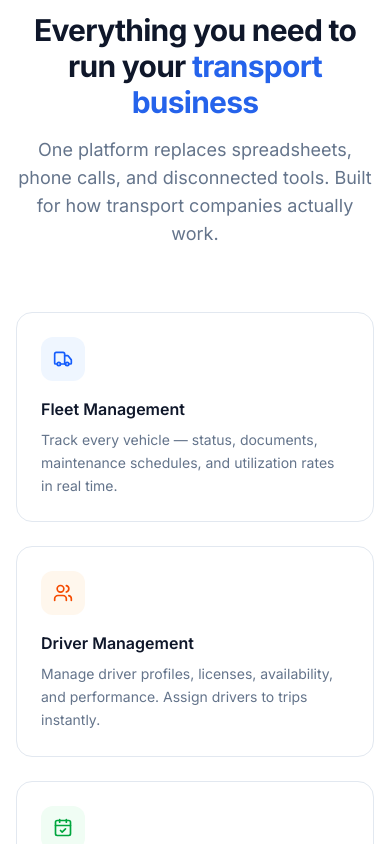
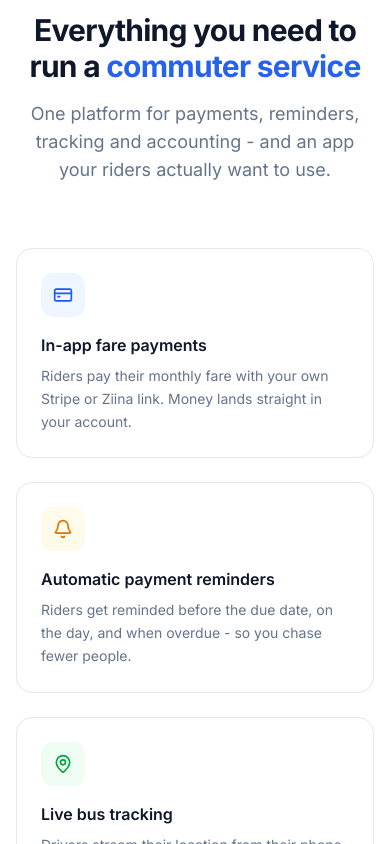
Before and after one commit to kudzaimoyo18-cloud/transitflow, a Next.js app: page / in a window 390 px wide. Shown: the part 1120-1964 px from the top of the page. Built offline with nearby package versions, Linux system fonts and the light colour scheme.

Commit message:
fix(landing): actually apply commuter copy to Features/HowItWorks/Pricing/CTA/Footer (prior batch write failed)

```diff
--- a/src/components/landing/Features.tsx
+++ b/src/components/landing/Features.tsx
@@ -1,74 +1,17 @@
 "use client";
 
-import {
-  Truck,
-  Users,
-  CalendarCheck,
-  Route,
-  CreditCard,
-  Gavel,
-  BarChart3,
-  Gift,
-} from "lucide-react";
+import { Bus, CreditCard, Bell, MapPin, Receipt, Megaphone, Users, BarChart3 } from "lucide-react";
 import { motion } from "framer-motion";
 
 const features = [
-  {
-    icon: Truck,
-    title: "Fleet Management",
-    description:
-      "Track every vehicle — status, documents, maintenance schedules, and utilization rates in real time.",
-    color: "bg-blue-50 text-blue-600",
-  },
-  {
-    icon: Users,
-    title: "Driver Management",
-    description:
-      "Manage driver profiles, licenses, availability, and performance. Assign drivers to trips instantly.",
-    color: "bg-orange-50 text-orange-600",
-  },
-  {
-    icon: CalendarCheck,
-    title: "Smart Bookings",
-    description:
-      "Create and manage transport bookings with automated vehicle and driver assignment workflows.",
-    color: "bg-green-50 text-green-600",
-  },
-  {
-    icon: Route,
-    title: "Trip Tracking",
-    description:
-      "End-to-end trip visibility with status updates, ETAs, route optimization, and proof of delivery.",
-    color: "bg-purple-50 text-purple-600",
-  },
-  {
-    icon: CreditCard,
-    title: "Payments & Invoicing",
-    description:
-      "Generate invoices, track payments, manage settlements, and reconcile accounts effortlessly.",
-    color: "bg-cyan-50 text-cyan-600",
-  },
-  {
-    icon: Gavel,
-    title: "Load Board & Bidding",
-    description:
-      "Shippers post loads, transporters bid competitively. Commission agents broker deals and earn.",
-    color: "bg-amber-50 text-amber-600",
-  },
-  {
-    icon: BarChart3,
-    title: "Analytics & Reports",
-    description:
-      "Revenue dashboards, fleet utilization, driver performance, and trip analytics at a glance.",
-    color: "bg-rose-50 text-rose-600",
-  },
-  {
-    icon: Gift,
-    title: "Referral Program",
-    description:
-      "Grow your network with built-in referral tracking, unique codes, and automated commission payouts.",
-    color: "bg-indigo-50 text-indigo-600",
-  },
+  { icon: CreditCard, title: "In-app fare payments", description: "Riders pay their monthly fare with your own Stripe or Ziina link. Money lands straight in your account.", color: "bg-blue-50 text-blue-600" },
+  { icon: Bell, title: "Automatic payment reminders", description: "Riders get reminded before the due date, on the day, and when overdue - so you chase fewer people.", color: "bg-amber-50 text-amber-600" },
+  { icon: MapPin, title: "Live bus tracking", description: "Drivers stream their location from their phone. Riders watch the bus approach their stop in real time.", color: "bg-green-50 text-green-600" },
+  { icon: Megaphone, title: "Pickup & route updates", description: "Tap departed or arrived and every rider on the route is notified instantly. Post route changes in seconds.", color: "bg-purple-50 text-purple-600" },
+  { icon: Users, title: "Rider directory", description: "See everyone on each route - who paid, who is overdue, their pickup stop and where they live.", color: "bg-cyan-50 text-cyan-600" },
+  { icon: Receipt, title: "Cost tracking & accounting", description: "Log fuel, maintenance and other costs per bus. Know your real profit on every route, every month.", color: "bg-rose-50 text-rose-600" },
+  { icon: BarChart3, title: "Revenue dashboard", description: "Collected this month, recurring revenue, overdue riders and profit - the numbers that matter, at a glance.", color: "bg-indigo-50 text-indigo-600" },
+  { icon: Bus, title: "Your buses, your way", description: "Name each bus how your company does - Bus 28, VIP Coach - and assign it to routes and drivers.", color: "bg-orange-50 text-orange-600" },
 ];
 
 export function Features() {
@@ -77,34 +20,22 @@ export function Features() {
       <div className="max-w-7xl mx-auto px-4 sm:px-6 lg:px-8">
         <div className="text-center max-w-2xl mx-auto mb-16">
           <h2 className="text-3xl sm:text-4xl font-bold tracking-tight mb-4">
-            Everything you need to run your{" "}
-            <span className="text-primary">transport business</span>
+            Everything you need to run a <span className="text-primary">commuter service</span>
           </h2>
           <p className="text-lg text-muted">
-            One platform replaces spreadsheets, phone calls, and disconnected tools.
-            Built for how transport companies actually work.
+            One platform for payments, reminders, tracking and accounting - and an app your riders actually want to use.
           </p>
         </div>
-
         <div className="grid sm:grid-cols-2 lg:grid-cols-4 gap-6">
           {features.map((feature, i) => (
-            <motion.div
-              key={feature.title}
-              initial={{ opacity: 0, y: 20 }}
-              whileInView={{ opacity: 1, y: 0 }}
-              viewport={{ once: true }}
-              transition={{ duration: 0.4, delay: i * 0.08 }}
-              className="group p-6 rounded-2xl border border-border bg-white hover:shadow-lg hover:shadow-primary/5 transition-all hover:-translate-y-1"
-            >
-              <div
-                className={`w-11 h-11 rounded-xl flex items-center justify-center mb-4 ${feature.color}`}
-              >
+            <motion.div key={feature.title}
+              initial={{ opacity: 0, y: 20 }} whileInView={{ opacity: 1, y: 0 }} viewport={{ once: true }} transition={{ duration: 0.4, delay: i * 0.08 }}
+              className="group p-6 rounded-2xl border border-border bg-white hover:shadow-lg hover:shadow-primary/5 transition-all hover:-translate-y-1">
+              <div className={`w-11 h-11 rounded-xl flex items-center justify-center mb-4 ${feature.color}`}>
                 <feature.icon className="w-5 h-5" />
               </div>
               <h3 className="font-semibold mb-2">{feature.title}</h3>
-              <p className="text-sm text-muted leading-relaxed">
-                {feature.description}
-              </p>
+              <p className="text-sm text-muted leading-relaxed">{feature.description}</p>
             </motion.div>
           ))}
         </div>
--- a/src/components/landing/HowItWorks.tsx
+++ b/src/components/landing/HowItWorks.tsx
@@ -6,27 +6,24 @@ import { motion } from "framer-motion";
 const steps = [
   {
     step: "01",
-    title: "Register your fleet",
-    description:
-      "Add your vehicles, drivers, and company details. Set up your organization in minutes.",
-    image: "https://images.unsplash.com/photo-1586528116311-ad8dd3c8310d?w=600&q=80",
-    alt: "White cargo truck on road",
+    title: "Set up your routes & buses",
+    description: "Add your buses, draw your routes and stops, set the monthly fare, and invite your drivers. Takes minutes, no training needed.",
+    image: "https://images.unsplash.com/photo-1556122071-e404eaedb77f?w=600&q=80",
+    alt: "Buses parked at depot",
   },
   {
     step: "02",
-    title: "Manage bookings & trips",
-    description:
-      "Create bookings, assign drivers and vehicles, track trips end-to-end with live status updates.",
-    image: "https://images.unsplash.com/photo-1519003722824-194d4455a60c?w=600&q=80",
-    alt: "Logistics dashboard on laptop",
+    title: "Riders join and pay",
+    description: "Share one invite code. Riders install the app, pick their route and stop, and pay their monthly fare with card or Ziina. You confirm and they are active.",
+    image: "https://images.unsplash.com/photo-1512941937669-90a1b58e7e9c?w=600&q=80",
+    alt: "Commuter using phone",
   },
   {
     step: "03",
-    title: "Get paid, grow revenue",
-    description:
-      "Automated invoicing, payment tracking, and analytics to maximize fleet utilization and profit.",
-    image: "https://images.unsplash.com/photo-1554260570-e9689a3418b8?w=600&q=80",
-    alt: "Trucks at loading dock",
+    title: "Drive, track and get paid",
+    description: "Drivers stream the bus live and tap stop updates. Riders watch it arrive. You see who paid, who is overdue, and your profit on every route.",
+    image: "https://images.unsplash.com/photo-1570125909232-eb263c188f7e?w=600&q=80",
+    alt: "City bus on route",
   },
 ];
 
@@ -38,42 +35,21 @@ export function HowItWorks() {
           <h2 className="text-3xl sm:text-4xl font-bold tracking-tight mb-4">
             Up and running in <span className="text-primary">three steps</span>
           </h2>
-          <p className="text-lg text-muted">
-            No complicated setup. No training needed. Start managing your transport
-            operations today.
-          </p>
+          <p className="text-lg text-muted">From spreadsheets and cash to a paid, tracked, modern service - in an afternoon.</p>
         </div>
-
         <div className="space-y-16 lg:space-y-24">
           {steps.map((step, i) => (
-            <motion.div
-              key={step.step}
-              initial={{ opacity: 0, y: 30 }}
-              whileInView={{ opacity: 1, y: 0 }}
-              viewport={{ once: true }}
-              transition={{ duration: 0.5 }}
-              className={`grid lg:grid-cols-2 gap-10 items-center ${
-                i % 2 === 1 ? "lg:direction-rtl" : ""
-              }`}
-            >
+            <motion.div key={step.step}
+              initial={{ opacity: 0, y: 30 }} whileInView={{ opacity: 1, y: 0 }} viewport={{ once: true }} transition={{ duration: 0.5 }}
+              className="grid lg:grid-cols-2 gap-10 items-center">
               <div className={i % 2 === 1 ? "lg:order-2" : ""}>
-                <div className="text-5xl font-black text-primary/10 mb-4">
-                  {step.step}
-                </div>
+                <div className="text-5xl font-black text-primary/10 mb-4">{step.step}</div>
                 <h3 className="text-2xl font-bold mb-3">{step.title}</h3>
-                <p className="text-muted leading-relaxed max-w-md">
-                  {step.description}
-                </p>
+                <p className="text-muted leading-relaxed max-w-md">{step.description}</p>
               </div>
               <div className={i % 2 === 1 ? "lg:order-1" : ""}>
                 <div className="rounded-2xl overflow-hidden shadow-xl">
-                  <Image
-                    src={step.image}
-                    alt={step.alt}
-                    width={600}
-                    height={400}
-                    className="w-full h-64 lg:h-80 object-cover"
-                  />
+                  <Image src={step.image} alt={step.alt} width={600} height={400} className="w-full h-64 lg:h-80 object-cover" />
                 </div>
               </div>
             </motion.div>
--- a/src/components/landing/Pricing.tsx
+++ b/src/components/landing/Pricing.tsx
@@ -7,54 +7,29 @@ import { motion } from "framer-motion";
 const plans = [
   {
     name: "Starter",
-    price: "$29",
-    period: "/month",
-    description: "For small fleet owners just getting started",
-    features: [
-      "Up to 10 vehicles",
-      "5 driver accounts",
-      "Booking management",
-      "Basic trip tracking",
-      "Invoice generation",
-      "Email support",
-    ],
-    cta: "Start Free Trial",
+    price: "Free",
+    period: "",
+    description: "Get your first route online",
+    features: ["1 bus", "Up to 30 riders", "In-app fare payments", "Payment reminders", "Pickup & arrival alerts", "Email support"],
+    cta: "Start free",
     popular: false,
   },
   {
-    name: "Professional",
-    price: "$79",
-    period: "/month",
-    description: "For growing transport companies",
-    features: [
-      "Up to 50 vehicles",
-      "25 driver accounts",
-      "Load board & bidding",
-      "Advanced analytics",
-      "Payment tracking",
-      "Commission agent roles",
-      "API access",
-      "Priority support",
-    ],
-    cta: "Start Free Trial",
+    name: "Growth",
+    price: "$19",
+    period: "/bus / month",
+    description: "For companies running multiple buses",
+    features: ["Unlimited riders", "Live bus tracking", "Cost tracking & accounting", "Revenue & profit dashboard", "Announcements", "Multiple drivers", "Priority support"],
+    cta: "Start your company",
     popular: true,
   },
   {
-    name: "Enterprise",
+    name: "Scale",
     price: "Custom",
     period: "",
-    description: "For large logistics operations",
-    features: [
-      "Unlimited vehicles",
-      "Unlimited drivers",
-      "All Professional features",
-      "Custom integrations",
-      "White-label options",
-      "Dedicated account manager",
-      "SLA guarantee",
-      "On-premise option",
-    ],
-    cta: "Contact Sales",
+    description: "For large operators & multiple depots",
+    features: ["Everything in Growth", "Multiple depots", "Dedicated onboarding", "Custom payment integrations", "Account manager", "SLA"],
+    cta: "Talk to us",
     popular: false,
   },
 ];
@@ -65,83 +40,33 @@ export function Pricing() {
       <div className="max-w-7xl mx-auto px-4 sm:px-6 lg:px-8">
         <div className="text-center max-w-2xl mx-auto mb-16">
           <h2 className="text-3xl sm:text-4xl font-bold tracking-tight mb-4">
-            Simple, transparent <span className="text-primary">pricing</span>
+            Pricing that scales with your <span className="text-primary">fleet</span>
           </h2>
-          <p className="text-lg text-muted">
-            Start free for 14 days. No credit card required.
-            Scale as your fleet grows.
-          </p>
+          <p className="text-lg text-muted">Start free with one bus. Pay per bus as you grow. Riders always use the app for free.</p>
         </div>
-
         <div className="grid md:grid-cols-3 gap-8 max-w-5xl mx-auto">
           {plans.map((plan, i) => (
-            <motion.div
-              key={plan.name}
-              initial={{ opacity: 0, y: 20 }}
-              whileInView={{ opacity: 1, y: 0 }}
-              viewport={{ once: true }}
-              transition={{ duration: 0.4, delay: i * 0.1 }}
-              className={`relative rounded-2xl p-8 ${
-                plan.popular
-                  ? "bg-primary text-white shadow-xl shadow-primary/20 scale-105"
-                  : "bg-white border border-border"
-              }`}
-            >
+            <motion.div key={plan.name}
+              initial={{ opacity: 0, y: 20 }} whileInView={{ opacity: 1, y: 0 }} viewport={{ once: true }} transition={{ duration: 0.4, delay: i * 0.1 }}
+              className={`relative rounded-2xl p-8 ${plan.popular ? "bg-primary text-white shadow-xl shadow-primary/20 scale-105" : "bg-white border border-border"}`}>
               {plan.popular && (
-                <div className="absolute -top-3 left-1/2 -translate-x-1/2 bg-accent text-white text-xs font-bold px-4 py-1 rounded-full">
-                  Most Popular
-                </div>
+                <div className="absolute -top-3 left-1/2 -translate-x-1/2 bg-accent text-white text-xs font-bold px-4 py-1 rounded-full">Most Popular</div>
               )}
-
-              <h3
-                className={`text-lg font-semibold mb-1 ${
-                  plan.popular ? "text-white" : ""
-                }`}
-              >
-                {plan.name}
-              </h3>
-              <p
-                className={`text-sm mb-6 ${
-                  plan.popular ? "text-blue-100" : "text-muted"
-                }`}
-              >
-                {plan.description}
-              </p>
-
+              <h3 className={`text-lg font-semibold mb-1 ${plan.popular ? "text-white" : ""}`}>{plan.name}</h3>
+              <p className={`text-sm mb-6 ${plan.popular ? "text-blue-100" : "text-muted"}`}>{plan.description}</p>
               <div className="mb-6">
                 <span className="text-4xl font-bold">{plan.price}</span>
-                <span
-                  className={`text-sm ${
-                    plan.popular ? "text-blue-100" : "text-muted"
-                  }`}
-                >
-                  {plan.period}
-                </span>
+                <span className={`text-sm ${plan.popular ? "text-blue-100" : "text-muted"}`}>{plan.period}</span>
               </div>
-
               <ul className="space-y-3 mb-8">
                 {plan.features.map((feature) => (
                   <li key={feature} className="flex items-start gap-2 text-sm">
-                    <Check
-                      className={`w-4 h-4 mt-0.5 shrink-0 ${
-                        plan.popular ? "text-blue-200" : "text-green-500"
-                      }`}
-                    />
-                    <span className={plan.popular ? "text-blue-50" : "text-muted"}>
-                      {feature}
-                    </span>
+                    <Check className={`w-4 h-4 mt-0.5 shrink-0 ${plan.popular ? "text-blue-200" : "text-green-500"}`} />
+                    <span className={plan.popular ? "text-blue-50" : "text-muted"}>{feature}</span>
                   </li>
                 ))}
               </ul>
-
-              <Link
-                href={plan.name === "Enterprise" ? "/contact" : "/signup"}
-                className={`block text-center font-medium py-3 rounded-xl transition-colors ${
-                  plan.popular
-                    ? "bg-white text-primary hover:bg-blue-50"
-                    : "bg-primary text-white hover:bg-primary-dark"
-                }`}
-              >
+              <Link href="/signup" className={`block text-center font-medium py-3 rounded-xl transition-colors ${plan.popular ? "bg-white text-primary hover:bg-blue-50" : "bg-primary text-white hover:bg-primary-dark"}`}>
                 {plan.cta}
               </Link>
             </motion.div>
```
Also changed, not shown: src/components/landing/CTA.tsx (+6 -17 lines), src/components/landing/Footer.tsx (+11 -43 lines).
